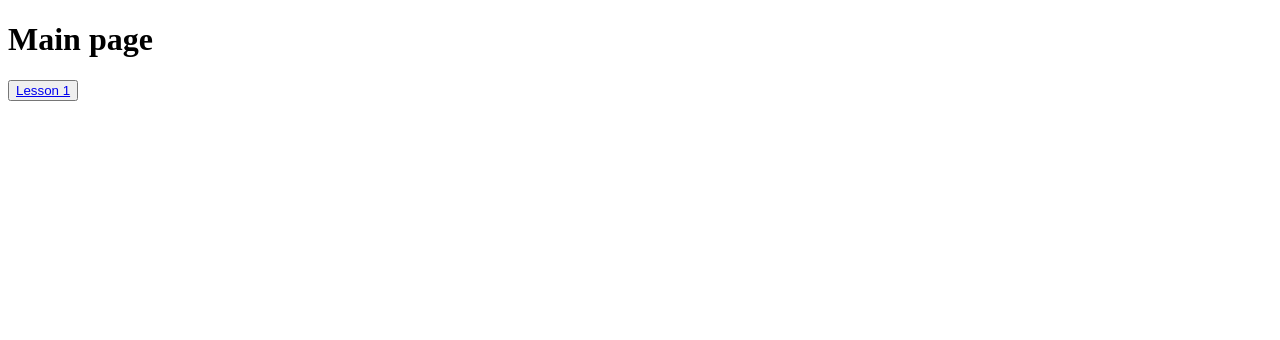
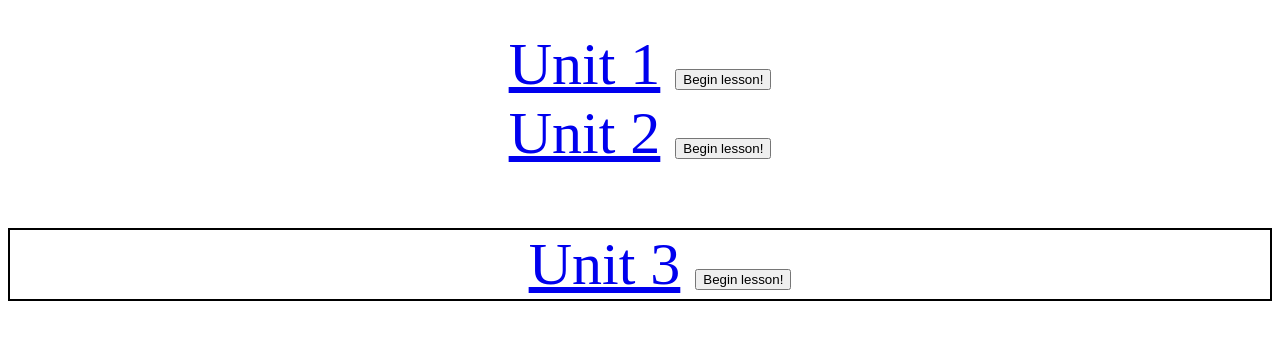
Before and after one commit to beyevi/Mnogomov, a Flask app: page / in a window 1280 px wide. Shown: the top 340 px of the page. Run offline with Flask 2, Linux system fonts and the light colour scheme.

Commit message:
Updated: new files added

```diff
--- /dev/null
+++ b/static/css/style.css
@@ -0,0 +1,32 @@
+.submenu:hover ul {
+    display: block;
+    transition: height 2s;
+
+}
+
+.container {
+    height: 100%;
+    width: 100%;
+    margin-top: 30px;
+    position: center;
+    text-align: center;
+    font-size: 60px;
+    list-style-type: none;
+
+}
+
+.container ul{
+    list-style-type: none;
+    border: 2px solid black;
+
+}
+
+.submenu ul {
+    top: 30px;
+    font-size: 30px;
+    display: none;
+    border: none;
+    text-align: center;
+    list-style-type: disc;
+    list-style-position: inside;
+}
--- /dev/null
+++ b/static/js/script.js
@@ -0,0 +1,3 @@
+// function redirectToLesson() {
+//
+// }
--- a/templates/home.html
+++ b/templates/home.html
@@ -3,10 +3,49 @@
     <head>
         <meta charset="UTF-8">
         <title>Mnogomov — Main</title>
+        <link rel="stylesheet" href="/static/css/style.css">
+        <script src="/static/js/script.js"></script>
     </head>
     <body>
-        <h1>Main page</h1>
-
-        <button><a href="/lesson">Lesson 1</a></button>
+        <div class="sidebar_l"></div>
+      <div class="container">
+        <div class="container2">
+            <div class="unit">
+                <div class="submenu"><a href="/lesson">Unit 1</a>
+                    <ul>
+                        <li>point1</li>
+                        <li>point2</li>
+                        <li>point3</li>
+                    </ul>
+                    <button id="redirectToLesson1">Begin lesson!</button>
+                </div>
+            </div>
+            </div>
+            <div class="unit">
+                <div>
+                    <div class="submenu"><a href="/lesson">Unit 2</a>
+                        <ul>
+                            <li>point1</li>
+                            <li>point2</li>
+                            <li>point3</li>
+                        </ul>
+                        <button onclick="redirectToLesson()">Begin lesson!</button>
+                    </div>
+                </div>
+            </div>
+            <div class="unit">
+                <ul>
+                    <li class="submenu"><a href="/lesson">Unit 3</a>
+                        <ul>
+                            <li>point1</li>
+                            <li>point2</li>
+                            <li>point3</li>
+                        </ul>
+                        <button onclick="redirectToLesson()">Begin lesson!</button>
+                    </li>
+                </ul>
+            </div>
+        </div>
+        <div class="sidebar_r"></div>
     </body>
 </html>
```
